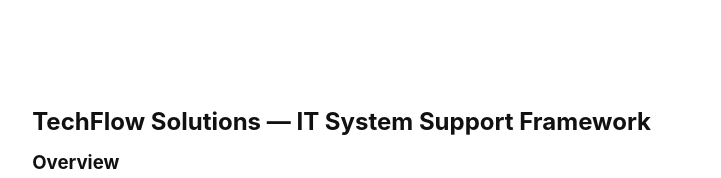
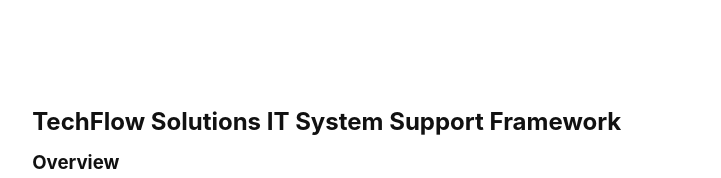
Before and after one commit to Boity5270/Foundations-of-IT-Support-Service-Desk, a plain HTML site: page index.html in a window 1280 px wide. Shown: the top 178 px of the page, without its empty margins (279-1000 px from the left). Drawn offline with Linux system fonts and the light colour scheme.

Commit message:
Update index.html

```diff
--- a/index.html
+++ b/index.html
@@ -41,7 +41,7 @@
   <div class="sheet">
     <header>
       <div>
-        <h1>TechFlow Solutions — IT System Support Framework</h1>
+        <h1>TechFlow Solutions IT System Support Framework</h1>
       </div>
 
     </header>
```
